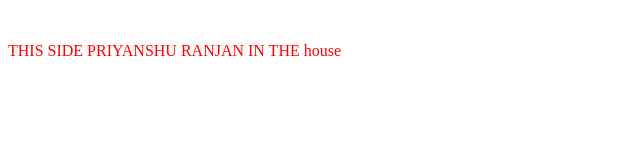
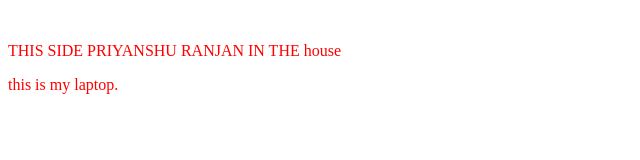
Before and after one commit to P-wq-gif/LocalRepo2, a plain HTML site: page index.html in a window 1280 px wide. Shown: the whole page, without its empty margins (0-640 px from the left). Drawn offline with Linux system fonts and the light colour scheme.

Commit message:
add paragraph

```diff
--- a/index.html
+++ b/index.html
@@ -11,6 +11,9 @@
     <p>
         THIS SIDE PRIYANSHU RANJAN IN THE house
     </p>
+    <p>
+        this is my laptop.
+    </p>
 
 </body>
 </html>
```
